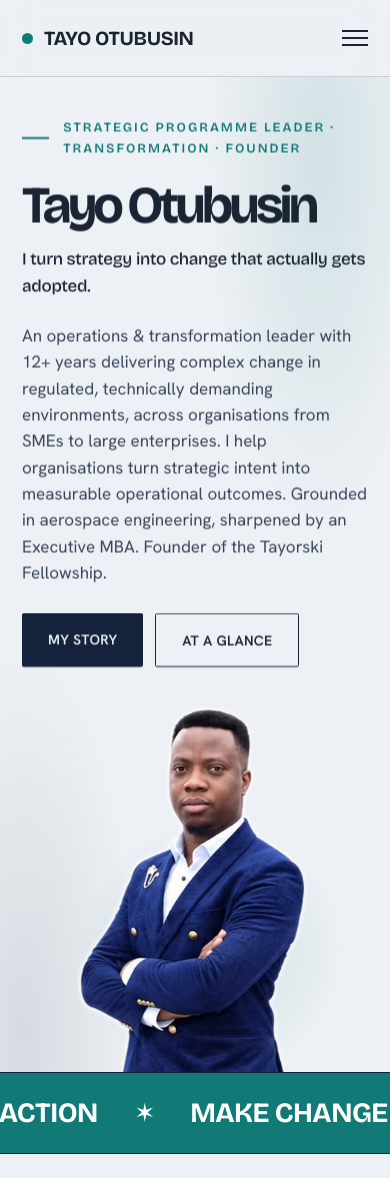
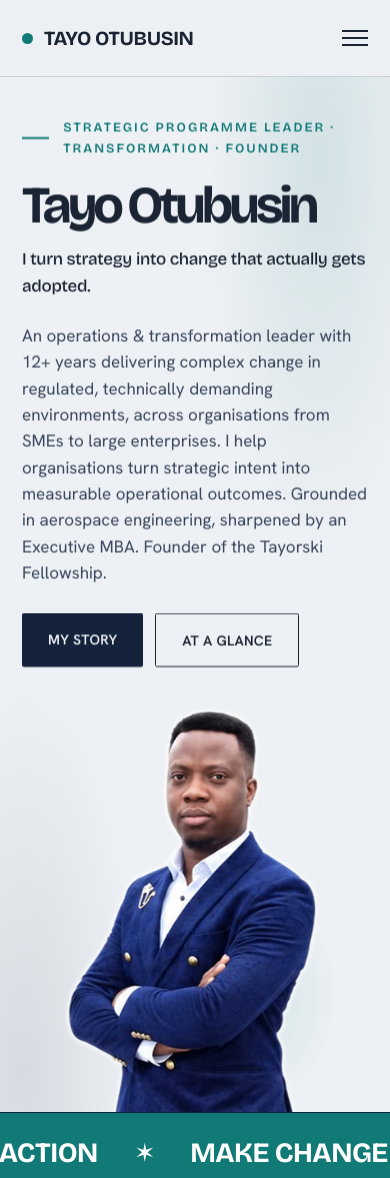
Before and after one commit to aotubusin/tayootubusin-site, an Eleventy site: page src/index.njk in a window 390 px wide. Shown: the top 1178 px of the page. Built offline with nearby package versions, Linux system fonts and the light colour scheme; Eleventy itself is replaced by a stand-in of ours; files that its build step writes are made by us from their sources.

Commit message:
Update style.css

```diff
--- a/src/assets/style.css
+++ b/src/assets/style.css
@@ -1,4 +1,4 @@
-  /* style.css v2 - blog hierarchy + mobile stacking */
+/* style.css v4 - cut-out hero sizing fix */
   :root {
     --paper: #edf0f4;
     --paper-2: #e0e5ec;
@@ -258,17 +258,17 @@
   .post-body strong { color: var(--ink); }
 
   /* ===== HERO — cut-out portrait variant (activates when portrait_cutout is set) ===== */
-  .hero-cut { min-height: 86vh; display: flex; align-items: center; padding: 0; }
+  .hero-cut { position: relative; min-height: 82vh; display: flex; align-items: center; padding: 60px 0; overflow: hidden; }
   .hero-cut .wrap { position: relative; z-index: 2; width: 100%; }
-  .hero-frame { position: absolute; right: 8%; top: 50%; transform: translateY(-50%); width: 30vw; max-width: 440px; aspect-ratio: 1; border: 1.5px solid var(--line); z-index: 0; }
-  .hero-text-cut { max-width: 600px; }
-  .hero-cutout { position: absolute; right: 0; bottom: 0; height: 96%; width: 46%; z-index: 1; display: flex; align-items: flex-end; justify-content: center; pointer-events: none; }
-  .hero-cutout::before { content: ''; position: absolute; right: 6%; bottom: 0; width: 80%; height: 80%; background: radial-gradient(60% 60% at 50% 60%, rgba(70,170,164,0.22), transparent 70%); z-index: 0; }
-  .hero-cutout img { position: relative; z-index: 1; height: 100%; width: auto; max-width: 100%; object-fit: contain; object-position: bottom; }
+  .hero-frame { position: absolute; right: 11%; top: 48%; transform: translateY(-50%); width: 22vw; max-width: 340px; aspect-ratio: 1; border: 1.5px solid var(--line); z-index: 0; }
+  .hero-text-cut { max-width: 560px; }
+  .hero-cutout { position: absolute; right: 2%; bottom: 0; width: 42%; z-index: 1; display: flex; align-items: flex-end; justify-content: center; pointer-events: none; }
+  .hero-cutout::before { content: ''; position: absolute; right: 8%; bottom: 0; width: 70%; height: 70%; background: radial-gradient(60% 60% at 50% 60%, rgba(70,170,164,0.22), transparent 70%); z-index: 0; }
+  .hero-cutout img { position: relative; z-index: 1; width: auto; height: auto; max-height: 78vh; max-width: 100%; object-fit: contain; object-position: bottom center; }
   @media (max-width: 860px) {
-    .hero-cut { min-height: auto; padding: 40px 0 0; flex-direction: column-reverse; }
-    .hero-cutout { position: relative; height: 380px; width: 100%; margin-top: 24px; }
-    .hero-cutout img { height: 100%; }
+    .hero-cut { min-height: auto; padding: 40px 0 0; flex-direction: column-reverse; overflow: visible; }
+    .hero-cutout { position: relative; right: auto; width: 100%; margin-top: 24px; justify-content: center; }
+    .hero-cutout img { max-height: 420px; }
     .hero-frame { display: none; }
     .hero-text-cut { max-width: none; }
   }
```
